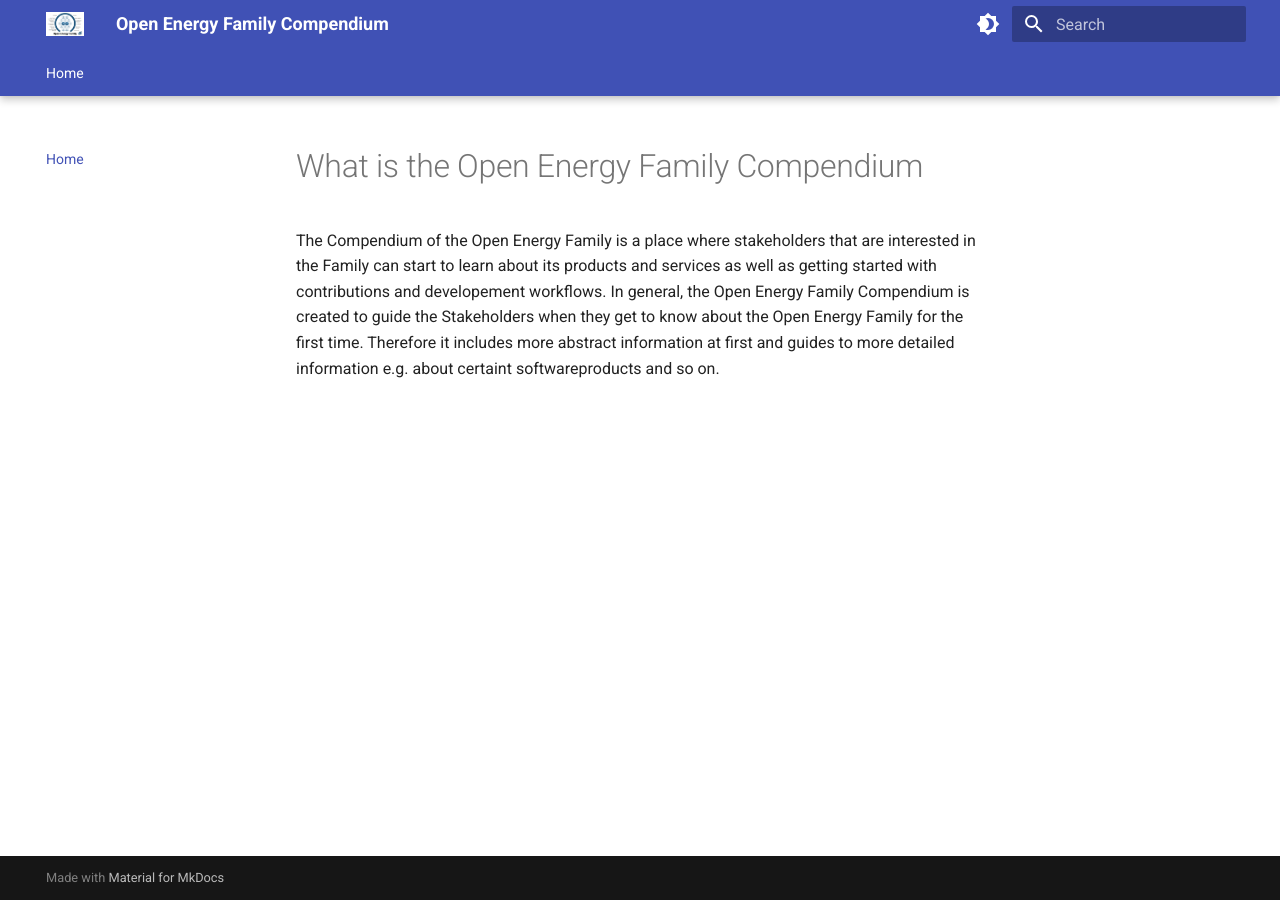
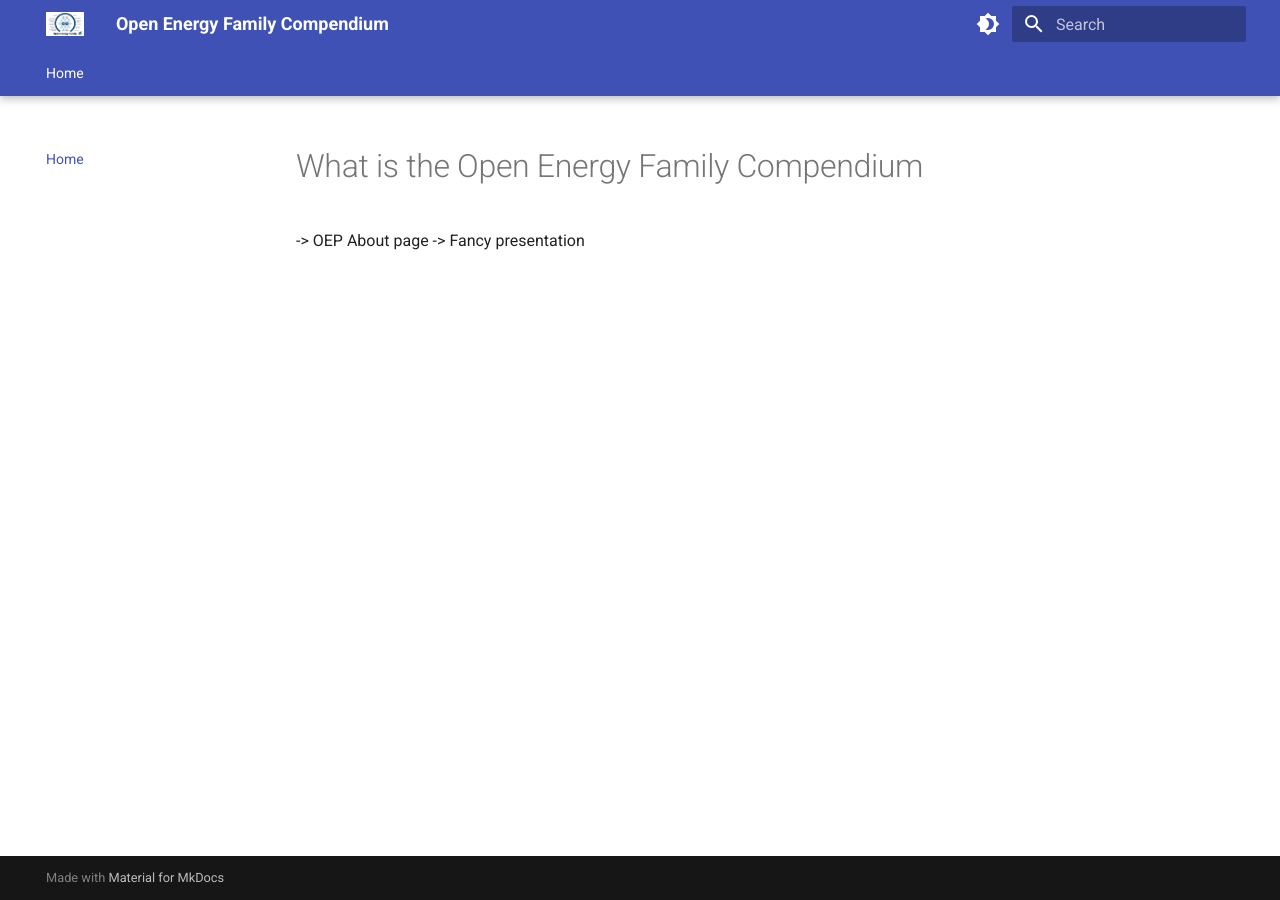
Before and after one commit to OpenEnergyPlatform/organisation, an MkDocs documentation site: the page built from kompendium/index.md, in a window 1280 px wide. Built offline with MkDocs 1.6.1 and Material for MkDocs 9.7.7, drawn with Linux system fonts in a browser that asks for light colours.

Commit message:
update inital compendium page #52

```diff
--- a/kompendium/index.md
+++ b/kompendium/index.md
@@ -1,3 +1,4 @@
 # What is the Open Energy Family Compendium
 
-The Compendium of the Open Energy Family is a place where stakeholders that are interested in the Family can start to learn about its products and services as well as getting started with contributions and developement workflows. In general, the Open Energy Family Compendium is created to guide the Stakeholders when they get to know about the Open Energy Family for the first time. Therefore it includes more abstract information at first and guides to more detailed information e.g. about certaint softwareproducts and so on.
+-> OEP About page
+-> Fancy presentation
```
